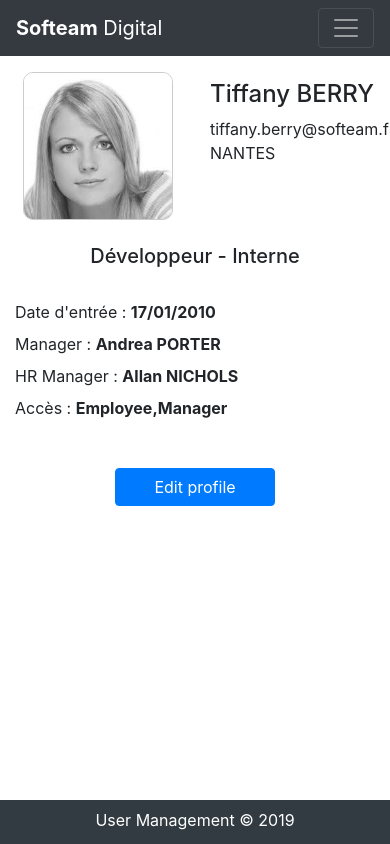
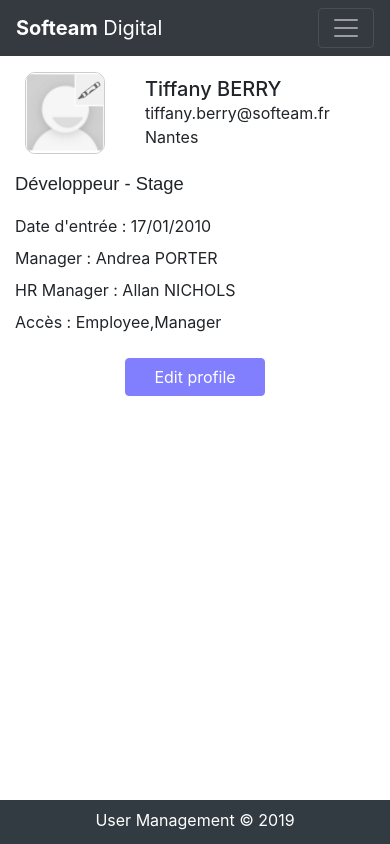
Before and after one commit to SofteamOuest-Opus/user-mgmt, an Angular app in the folder app/UserMgmtApp/: page / in a window 390 px wide. Both pictures are taken after typing "Sample", "Sample123" into the empty fields and a click on the button "Login". Built offline with nearby package versions, Linux system fonts and the light colour scheme.

Commit message:
[gh-22] - responsive design employee home

```diff
--- a/app/UserMgmtApp/src/app/components/header/header.component.html
+++ b/app/UserMgmtApp/src/app/components/header/header.component.html
@@ -11,17 +11,20 @@
             </button>
             <div class="collapse navbar-collapse" id="navbarResponsive">
                 <ul class="navbar-nav ml-auto" (click)="hideNavbarCollapse()">
-                    <li class="nav-item" [routerLinkActive]="['active']">
+                    <li class="nav-item" [routerLinkActive]="['active']" [routerLinkActiveOptions]="{exact:true}">
+                        <a class="nav-link" [routerLink]="['/employee']">Home</a>
+                    </li>
+                    <li class="nav-item" [routerLinkActive]="['active']" [routerLinkActiveOptions]="{exact:true}">
                         <a class="nav-link" [routerLink]="['/employee/list']">Liste des employés</a>
                     </li>
-                    <li class="nav-item" [routerLinkActive]="['active']">
+                    <li class="nav-item" [routerLinkActive]="['active']" [routerLinkActiveOptions]="{exact:true}">
                         <a class="nav-link" [routerLink]="['/todo']">todo</a>
                     </li>
-                    <li class="nav-item" [routerLinkActive]="['active']">
+                    <li class="nav-item" [routerLinkActive]="['active']" [routerLinkActiveOptions]="{exact:true}">
                         <a class="nav-link" [routerLink]="['/todo']">todo</a>
                     </li>
                     <li class="nav-item">
-                        <a class="nav-link" (click)="logout()">LogOut</a>
+                        <a class="nav-link" (click)="logout()">Logout</a>
                     </li>
                 </ul>
             </div>
--- a/app/UserMgmtApp/src/app/components/login/login.component.html
+++ b/app/UserMgmtApp/src/app/components/login/login.component.html
@@ -1,6 +1,6 @@
 <div id="loginForm" [ngStyle]="{'padding-top': loginFormHeightPosition }">
     <form [formGroup]="loginForm" (ngSubmit)="onSubmit($event)" novalidate>
-        <span class="login-form-title pt-2 pb-2">
+        <span class="login-form-title">
             User Management
         </span>
         <div class="form-group row">
--- a/app/UserMgmtApp/src/app/components/login/login.component.scss
+++ b/app/UserMgmtApp/src/app/components/login/login.component.scss
@@ -2,12 +2,28 @@ $color-text: #403866;
 $color-input: #e6e6e6;
 
 .login-form-title {
-  font-size: 28px;
+  font-size: 30px;
+  font-weight: bold;
+  padding-bottom: 50px;
   color: $color-text;
   line-height: 1.2;
   text-align: center;
   width: 100%;
   display: block;
+}
+
+// Media Queries => Mobiles style only
+@media only screen and (max-width: 600px) {
+  .login-form-title {
+    font-weight: normal;
+    padding-bottom: 0;
+    font-size: 28px;
+    color: $color-text;
+    line-height: 1.2;
+    text-align: center;
+    width: 100%;
+    display: block;
+  }
 }
 
 .wrap-input {
--- a/app/UserMgmtApp/src/app/modules/employee/employee-edit/employee-edit.component.ts
+++ b/app/UserMgmtApp/src/app/modules/employee/employee-edit/employee-edit.component.ts
@@ -18,7 +18,7 @@ export class EmployeeEditComponent implements OnInit {
   public showImgEditForm: boolean = false;
   public employeeEdit: EmployeeShort;
 
-  public photoName: string = `profile1.jpg`;
+  public photoName: string = `user1.png`;
   public photoUrl: string = `assets/img/${this.photoName}`;
 
   constructor(
--- a/app/UserMgmtApp/src/app/modules/employee/employee.component.html
+++ b/app/UserMgmtApp/src/app/modules/employee/employee.component.html
@@ -1,52 +1,53 @@
 <div *ngIf="employeeDisplay">
-    <!-- row -->
-    <div class="row pt-3  mb-4">
-        <div class="col-6 text-center">
-                <img class="profile" src="assets/img/profile1.jpg">
+    <!-- row Image +  Infos User-->
+    <div class="row pt-3">
+        <div class="col-xl-2 col-lg-3 col-md-3 col-sm-4 col-4  text-center">
+            <img class="profile-home" [src]='pathImage'>
         </div>
-        <div class="col-6">
-            <div class="mt-2">
-                <h4>{{employeeDisplay.firstName}} {{employeeDisplay.lastName | uppercase}}</h4>
+        <div class="col-xl-10  col-lg-9 col-md-9 col-sm-8 col-8 header-home">
+            <div class="name-home">
+                <span>{{employeeDisplay.firstName}} {{employeeDisplay.lastName | uppercase}}</span>
             </div>
-            <div>{{employeeDisplay.email}}</div>
-            <div>{{employeeDisplay.office?.name | uppercase}}</div>
+            <div class="sub-title-home">
+                <span>{{employeeDisplay.email}}</span><br>
+                <span>{{employeeDisplay.office?.name}}</span>
+            </div>
         </div>
     </div>
     <!-- row - Occupation - Status -->
-    <div class="row mb-4">
-        <div class="col-sm-12 text-center">
-            <h5>{{employeeDisplay.occupation?.name}} - {{employeeDisplay.status?.name}}</h5>
+    <div class="row pt-3">
+        <div class="col-12 occupation-home">
+            <span>{{employeeDisplay.occupation?.name}} - {{employeeDisplay.status?.name}}</span>
         </div>
     </div>
     <!-- row - Date entrée -->
-    <div class="row mb-2">
-        <div class="col-sm-12">
-            Date d'entrée : <b>{{employeeDisplay.hiringDate | date: 'dd/MM/yyyy'}}</b>
+    <div class="row pt-3">
+        <div class="col-12 info-home">
+            Date d'entrée : {{employeeDisplay.hiringDate | date: 'dd/MM/yyyy'}}
         </div>
     </div>
     <!-- row - Manager -->
-    <div class="row mb-2">
-        <div class="col-sm-12">
-            Manager : <b>{{employeeDisplay.manager?.firstName}} {{employeeDisplay.manager?.lastName | uppercase}}</b>
+    <div class="row pt-2">
+        <div class="col-12 info-home">
+            Manager : {{employeeDisplay.manager?.firstName}} {{employeeDisplay.manager?.lastName | uppercase}}
         </div>
     </div>
     <!-- row - HR Manager -->
-    <div class="row mb-2">
-        <div class="col-sm-12">
-            HR Manager : <b>{{employeeDisplay.humanResourceManager?.firstName}}
-                {{employeeDisplay.humanResourceManager?.lastName | uppercase}}</b>
+    <div class="row pt-2">
+        <div class="col-12 info-home">
+            HR Manager : {{employeeDisplay.humanResourceManager?.firstName}} {{employeeDisplay.humanResourceManager?.lastName | uppercase}}
         </div>
     </div>
     <!-- row - Accès-->
-    <div class="row mb-5">
-        <div class="col-sm-12">
-            Accès : <b>{{employeeDisplay.accessRights.toString()}}</b>
+    <div class="row pt-2">
+        <div class="col-12 info-home">
+            Accès : {{employeeDisplay.accessRights.toString()}}
         </div>
     </div>
     <!-- row - Button Edit -->
-    <div class="text-center">
-        <div class="col-sm-12 text-center">
-            <a [routerLink]="'/employee/edit'" class="btn btn-primary button-width">Edit profile</a>
+    <div class="row pt-4 mb-4">
+        <div class="col-12 text-center">
+            <a [routerLink]="'/employee/edit'" class="btn btn-softeam button-width">Edit profile</a>
         </div>
     </div>
 </div>
--- a/app/UserMgmtApp/src/app/modules/employee/employee.component.scss
+++ b/app/UserMgmtApp/src/app/modules/employee/employee.component.scss
@@ -0,0 +1,86 @@
+$color-gris1: #cccccc;
+$arial: Arial !important;
+$arialBlack: "Arial Black" !important;
+
+
+// font-size: 2rem; //h2
+
+.profile-home {
+  width: 140px;
+  border: 1px solid $color-gris1;
+  border-radius: 10px;
+}
+
+.name-home {
+  padding-top: 10px;
+  font-size: 1.75rem; //h3
+  margin-bottom: 0.5rem;
+  font-weight: 500;
+  line-height: 1.2;
+}
+
+.sub-title-home {
+  font-size: 1.5rem; //h4
+}
+
+.occupation-home {
+  font-family: $arial;
+  font-size: 1.75rem; //h3
+}
+
+.info-home {
+  font-size: 20px;
+}
+
+// Media queries 800px
+@media only screen and (max-width: 800px) {
+  .profile-home {
+    width: 120px;
+  }
+  .sub-title-home {
+    font-size: 1.25rem; //h5
+  }
+  .occupation-home {
+    font-size: 1.5rem; //h4
+  }
+  .info-home {
+    font-size: 18px;
+  }
+}
+
+// Media queries 600px
+@media only screen and (max-width: 600px) {
+  .profile-home {
+    width: 100px;
+  }
+  .name-home {
+    font-size: 1.5rem; //h4
+  }
+  .sub-title-home {
+    font-size: 1rem;
+  }
+  .occupation-home {
+    font-size: 1.25rem; //h5
+  }
+  .info-home {
+    font-size: 16px;
+  }
+}
+
+// Media queries 500px
+@media only screen and (max-width: 500px) {
+  .header-home {
+    padding-left: 10x !important;
+  }
+  .profile-home {
+    width: 80px;
+  }
+  .name-home {
+    padding-top: 5px;
+    margin: 0;
+    font-size: 1.25rem; //h5
+  }
+  .occupation-home {
+    font-size: 1.15rem;
+  }
+}
--- a/app/UserMgmtApp/src/app/modules/employee/employee.component.ts
+++ b/app/UserMgmtApp/src/app/modules/employee/employee.component.ts
@@ -12,6 +12,7 @@ import { Employee } from '@models/index.ts';
 export class EmployeeComponent implements OnInit {
 
   public employeeDisplay: Employee;
+  public pathImage: string = 'assets/img/user1.png';
 
   constructor(
     private userContextService: UserContextService,
--- a/app/UserMgmtApp/src/app/services/user-context.service.ts
+++ b/app/UserMgmtApp/src/app/services/user-context.service.ts
@@ -18,7 +18,7 @@ export class UserContextService {
     let currentUserOffice = new Office('1', 'Nantes');
     let currentUserManager: Manager = new Manager('1', 'Andrea', 'Porter');
     let currentUserHRManager: Manager = new Manager('2', 'Allan', 'Nichols');
-    let currentUserStatus: Status = new Status('1', 'Interne');
+    let currentUserStatus: Status = new Status('1', 'Stage');
     let currentUserOccupation: Occupation = new Occupation('1', 'Développeur');
     let currentUserAccessRights: string[] = ['Employee', 'Manager'];
 
--- a/app/UserMgmtApp/src/styles.scss
+++ b/app/UserMgmtApp/src/styles.scss
@@ -97,4 +97,8 @@ footer {
     width: 80px;
     padding: 0 !important;
   }
+
+  .button-width {
+    width: 140px;
+  }
 }
```
Also changed, not shown: app/UserMgmtApp/src/app/components/header/header.component.ts (line endings or trailing spaces).
